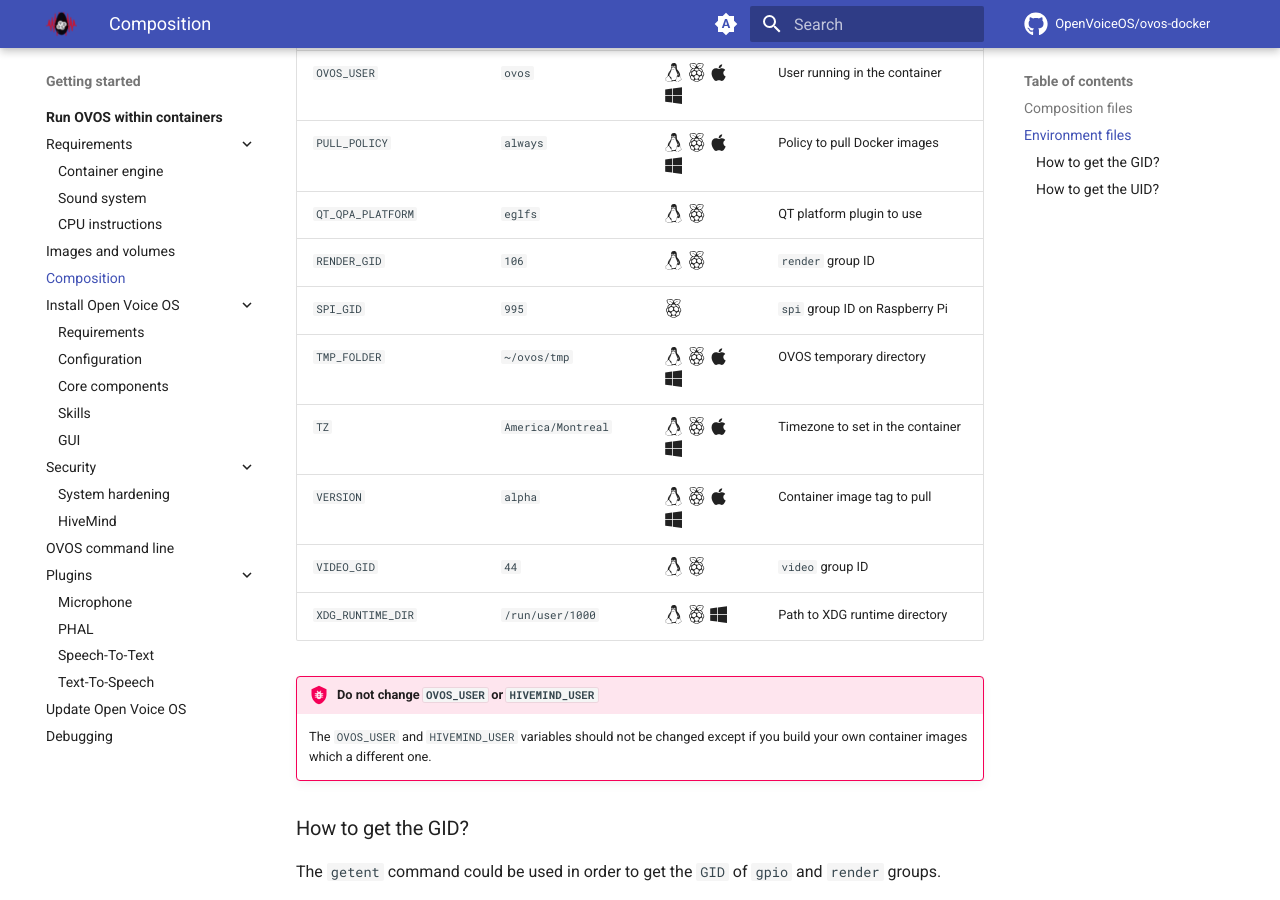
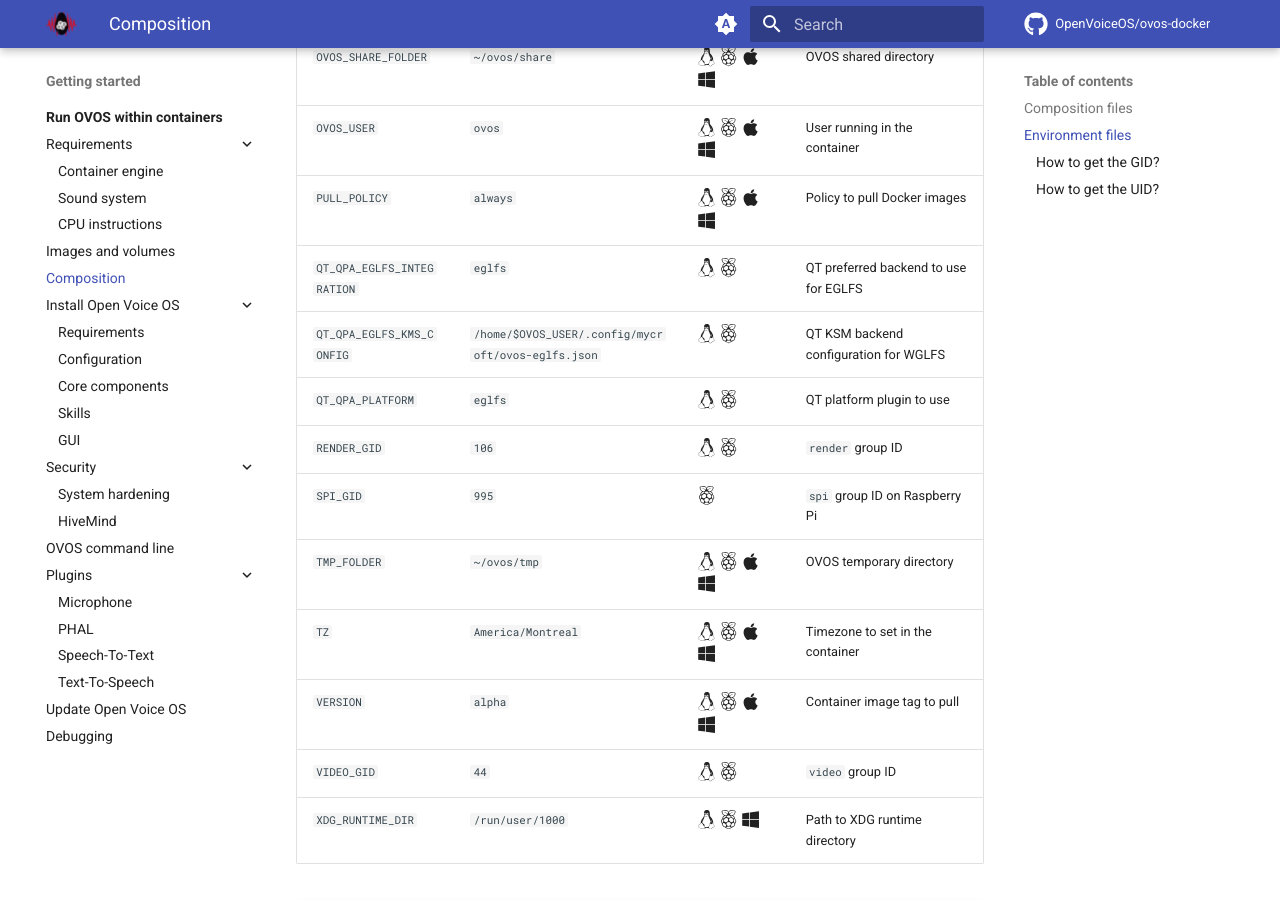
Before and after one commit to OpenVoiceOS/ovos-docker, an MkDocs documentation site: the page built from docs/getting-started/docker/composition.md, in a window 1280 px wide and 900 px high, scrolled down 2023 px. Built offline with MkDocs 1.6.1 and Material for MkDocs 9.7.7, drawn with Linux system fonts in a browser that asks for light colours; plug-ins that fetch from the network failed and are left out; comment, search, counter and statistics services are not loaded.

Commit message:
[gui] Add information about EGLFS and Raspberry Pi 5 board

```diff
--- a/docs/getting-started/docker/composition.md
+++ b/docs/getting-started/docker/composition.md
@@ -28,29 +28,31 @@
 
 Some variables might need to be tuned to match your setup such as the `TZ`, `XDG_RUNTIME_DIR`, etc...
 
-| Variable                      | Default                  | Platforms                                                                                                                                                                                                               | Description                           |
-| ----------------------------- | ------------------------ | ----------------------------------------------------------------------------------------------------------------------------------------------------------------------------------------------------------------------- | ------------------------------------- |
-| `DISPLAY`                     | `:0`                     | :fontawesome-brands-linux:{ .lg title="Linux" } :fontawesome-brands-raspberry-pi:{ .lg title="Raspberry Pi" }                                                                                                           | Display used by X or Wayland          |
-| `GPIO_GID`                    | `997`                    | :fontawesome-brands-raspberry-pi:{ .lg title="Raspberry Pi" }                                                                                                                                                           | `gpio` group ID on Raspberry Pi       |
-| `HIVEMIND_CONFIG_FOLDER`      | `~/hivemind/config`      | :fontawesome-brands-linux:{ .lg title="Linux" } :fontawesome-brands-raspberry-pi:{ .lg title="Raspberry Pi" } :fontawesome-brands-apple:{ .lg title="Mac OS" } :fontawesome-brands-windows:{ .lg title="Windows WSL2" } | HiveMind configuration directory      |
-| `HIVEMIND_CONFIG_PHAL_FOLDER` | `~/hivemind/config/phal` | :fontawesome-brands-linux:{ .lg title="Linux" } :fontawesome-brands-raspberry-pi:{ .lg title="Raspberry Pi" } :fontawesome-brands-apple:{ .lg title="Mac OS" } :fontawesome-brands-windows:{ .lg title="Windows WSL2" } | HiveMind PHAL configuration directory |
-| `HIVEMIND_SHARE_FOLDER`       | `~/hivemind/share`       | :fontawesome-brands-linux:{ .lg title="Linux" } :fontawesome-brands-raspberry-pi:{ .lg title="Raspberry Pi" } :fontawesome-brands-apple:{ .lg title="Mac OS" } :fontawesome-brands-windows:{ .lg title="Windows WSL2" } | HiveMind shared directory             |
-| `HIVEMIND_USER`               | `hivemind`               | :fontawesome-brands-linux:{ .lg title="Linux" } :fontawesome-brands-raspberry-pi:{ .lg title="Raspberry Pi" } :fontawesome-brands-apple:{ .lg title="Mac OS" } :fontawesome-brands-windows:{ .lg title="Windows WSL2" } | User running in the container         |
-| `I2C_GID`                     | `994`                    | :fontawesome-brands-raspberry-pi:{ .lg title="Raspberry Pi" }                                                                                                                                                           | `i2c` group ID on Raspberry Pi        |
-| `INPUT_GID`                   | `102`                    | :fontawesome-brands-linux:{ .lg title="Linux" } :fontawesome-brands-raspberry-pi:{ .lg title="Raspberry Pi" }                                                                                                           | `input` group ID                      |
-| `OVOS_CONFIG_FOLDER`          | `~/ovos/config`          | :fontawesome-brands-linux:{ .lg title="Linux" } :fontawesome-brands-raspberry-pi:{ .lg title="Raspberry Pi" } :fontawesome-brands-apple:{ .lg title="Mac OS" } :fontawesome-brands-windows:{ .lg title="Windows WSL2" } | OVOS configureation directory         |
-| `OVOS_CONFIG_PHAL_FOLDER`     | `~/ovos/config/phal`     | :fontawesome-brands-linux:{ .lg title="Linux" } :fontawesome-brands-raspberry-pi:{ .lg title="Raspberry Pi" } :fontawesome-brands-apple:{ .lg title="Mac OS" } :fontawesome-brands-windows:{ .lg title="Windows WSL2" } | OVOS PHAL configureation directory    |
-| `OVOS_SHARE_FOLDER`           | `~/ovos/share`           | :fontawesome-brands-linux:{ .lg title="Linux" } :fontawesome-brands-raspberry-pi:{ .lg title="Raspberry Pi" } :fontawesome-brands-apple:{ .lg title="Mac OS" } :fontawesome-brands-windows:{ .lg title="Windows WSL2" } | OVOS shared directory                 |
-| `OVOS_USER`                   | `ovos`                   | :fontawesome-brands-linux:{ .lg title="Linux" } :fontawesome-brands-raspberry-pi:{ .lg title="Raspberry Pi" } :fontawesome-brands-apple:{ .lg title="Mac OS" } :fontawesome-brands-windows:{ .lg title="Windows WSL2" } | User running in the container         |
-| `PULL_POLICY`                 | `always`                 | :fontawesome-brands-linux:{ .lg title="Linux" } :fontawesome-brands-raspberry-pi:{ .lg title="Raspberry Pi" } :fontawesome-brands-apple:{ .lg title="Mac OS" } :fontawesome-brands-windows:{ .lg title="Windows WSL2" } | Policy to pull Docker images          |
-| `QT_QPA_PLATFORM`             | `eglfs`                  | :fontawesome-brands-linux:{ .lg title="Linux" } :fontawesome-brands-raspberry-pi:{ .lg title="Raspberry Pi" }                                                                                                           | QT platform plugin to use             |
-| `RENDER_GID`                  | `106`                    | :fontawesome-brands-linux:{ .lg title="Linux" } :fontawesome-brands-raspberry-pi:{ .lg title="Raspberry Pi" }                                                                                                           | `render` group ID                     |
-| `SPI_GID`                     | `995`                    | :fontawesome-brands-raspberry-pi:{ .lg title="Raspberry Pi" }                                                                                                                                                           | `spi` group ID on Raspberry Pi        |
-| `TMP_FOLDER`                  | `~/ovos/tmp`             | :fontawesome-brands-linux:{ .lg title="Linux" } :fontawesome-brands-raspberry-pi:{ .lg title="Raspberry Pi" } :fontawesome-brands-apple:{ .lg title="Mac OS" } :fontawesome-brands-windows:{ .lg title="Windows WSL2" } | OVOS temporary directory              |
-| `TZ`                          | `America/Montreal`       | :fontawesome-brands-linux:{ .lg title="Linux" } :fontawesome-brands-raspberry-pi:{ .lg title="Raspberry Pi" } :fontawesome-brands-apple:{ .lg title="Mac OS" } :fontawesome-brands-windows:{ .lg title="Windows WSL2" } | Timezone to set in the container      |
-| `VERSION`                     | `alpha`                  | :fontawesome-brands-linux:{ .lg title="Linux" } :fontawesome-brands-raspberry-pi:{ .lg title="Raspberry Pi" } :fontawesome-brands-apple:{ .lg title="Mac OS" } :fontawesome-brands-windows:{ .lg title="Windows WSL2" } | Container image tag to pull           |
-| `VIDEO_GID`                   | `44`                     | :fontawesome-brands-linux:{ .lg title="Linux" } :fontawesome-brands-raspberry-pi:{ .lg title="Raspberry Pi" }                                                                                                           | `video` group ID                      |
-| `XDG_RUNTIME_DIR`             | `/run/user/1000`         | :fontawesome-brands-linux:{ .lg title="Linux" } :fontawesome-brands-raspberry-pi:{ .lg title="Raspberry Pi" } :fontawesome-brands-windows:{ .lg title="Windows WSL2" }                                                  | Path to XDG runtime directory         |
+| Variable                      | Default                                            | Platforms                                                                                                                                                                                                               | Description                            |
+| ----------------------------- | -------------------------------------------------- | ----------------------------------------------------------------------------------------------------------------------------------------------------------------------------------------------------------------------- | -------------------------------------- |
+| `DISPLAY`                     | `:0`                                               | :fontawesome-brands-linux:{ .lg title="Linux" } :fontawesome-brands-raspberry-pi:{ .lg title="Raspberry Pi" }                                                                                                           | Display used by X or Wayland           |
+| `GPIO_GID`                    | `997`                                              | :fontawesome-brands-raspberry-pi:{ .lg title="Raspberry Pi" }                                                                                                                                                           | `gpio` group ID on Raspberry Pi        |
+| `HIVEMIND_CONFIG_FOLDER`      | `~/hivemind/config`                                | :fontawesome-brands-linux:{ .lg title="Linux" } :fontawesome-brands-raspberry-pi:{ .lg title="Raspberry Pi" } :fontawesome-brands-apple:{ .lg title="Mac OS" } :fontawesome-brands-windows:{ .lg title="Windows WSL2" } | HiveMind configuration directory       |
+| `HIVEMIND_CONFIG_PHAL_FOLDER` | `~/hivemind/config/phal`                           | :fontawesome-brands-linux:{ .lg title="Linux" } :fontawesome-brands-raspberry-pi:{ .lg title="Raspberry Pi" } :fontawesome-brands-apple:{ .lg title="Mac OS" } :fontawesome-brands-windows:{ .lg title="Windows WSL2" } | HiveMind PHAL configuration directory  |
+| `HIVEMIND_SHARE_FOLDER`       | `~/hivemind/share`                                 | :fontawesome-brands-linux:{ .lg title="Linux" } :fontawesome-brands-raspberry-pi:{ .lg title="Raspberry Pi" } :fontawesome-brands-apple:{ .lg title="Mac OS" } :fontawesome-brands-windows:{ .lg title="Windows WSL2" } | HiveMind shared directory              |
+| `HIVEMIND_USER`               | `hivemind`                                         | :fontawesome-brands-linux:{ .lg title="Linux" } :fontawesome-brands-raspberry-pi:{ .lg title="Raspberry Pi" } :fontawesome-brands-apple:{ .lg title="Mac OS" } :fontawesome-brands-windows:{ .lg title="Windows WSL2" } | User running in the container          |
+| `I2C_GID`                     | `994`                                              | :fontawesome-brands-raspberry-pi:{ .lg title="Raspberry Pi" }                                                                                                                                                           | `i2c` group ID on Raspberry Pi         |
+| `INPUT_GID`                   | `102`                                              | :fontawesome-brands-linux:{ .lg title="Linux" } :fontawesome-brands-raspberry-pi:{ .lg title="Raspberry Pi" }                                                                                                           | `input` group ID                       |
+| `OVOS_CONFIG_FOLDER`          | `~/ovos/config`                                    | :fontawesome-brands-linux:{ .lg title="Linux" } :fontawesome-brands-raspberry-pi:{ .lg title="Raspberry Pi" } :fontawesome-brands-apple:{ .lg title="Mac OS" } :fontawesome-brands-windows:{ .lg title="Windows WSL2" } | OVOS configureation directory          |
+| `OVOS_CONFIG_PHAL_FOLDER`     | `~/ovos/config/phal`                               | :fontawesome-brands-linux:{ .lg title="Linux" } :fontawesome-brands-raspberry-pi:{ .lg title="Raspberry Pi" } :fontawesome-brands-apple:{ .lg title="Mac OS" } :fontawesome-brands-windows:{ .lg title="Windows WSL2" } | OVOS PHAL configureation directory     |
+| `OVOS_SHARE_FOLDER`           | `~/ovos/share`                                     | :fontawesome-brands-linux:{ .lg title="Linux" } :fontawesome-brands-raspberry-pi:{ .lg title="Raspberry Pi" } :fontawesome-brands-apple:{ .lg title="Mac OS" } :fontawesome-brands-windows:{ .lg title="Windows WSL2" } | OVOS shared directory                  |
+| `OVOS_USER`                   | `ovos`                                             | :fontawesome-brands-linux:{ .lg title="Linux" } :fontawesome-brands-raspberry-pi:{ .lg title="Raspberry Pi" } :fontawesome-brands-apple:{ .lg title="Mac OS" } :fontawesome-brands-windows:{ .lg title="Windows WSL2" } | User running in the container          |
+| `PULL_POLICY`                 | `always`                                           | :fontawesome-brands-linux:{ .lg title="Linux" } :fontawesome-brands-raspberry-pi:{ .lg title="Raspberry Pi" } :fontawesome-brands-apple:{ .lg title="Mac OS" } :fontawesome-brands-windows:{ .lg title="Windows WSL2" } | Policy to pull Docker images           |
+| `QT_QPA_EGLFS_INTEGRATION`    | `eglfs`                                            | :fontawesome-brands-linux:{ .lg title="Linux" } :fontawesome-brands-raspberry-pi:{ .lg title="Raspberry Pi" }                                                                                                           | QT preferred backend to use for EGLFS  |
+| `QT_QPA_EGLFS_KMS_CONFIG`     | `/home/$OVOS_USER/.config/mycroft/ovos-eglfs.json` | :fontawesome-brands-linux:{ .lg title="Linux" } :fontawesome-brands-raspberry-pi:{ .lg title="Raspberry Pi" }                                                                                                           | QT KSM backend configuration for WGLFS |
+| `QT_QPA_PLATFORM`             | `eglfs`                                            | :fontawesome-brands-linux:{ .lg title="Linux" } :fontawesome-brands-raspberry-pi:{ .lg title="Raspberry Pi" }                                                                                                           | QT platform plugin to use              |
+| `RENDER_GID`                  | `106`                                              | :fontawesome-brands-linux:{ .lg title="Linux" } :fontawesome-brands-raspberry-pi:{ .lg title="Raspberry Pi" }                                                                                                           | `render` group ID                      |
+| `SPI_GID`                     | `995`                                              | :fontawesome-brands-raspberry-pi:{ .lg title="Raspberry Pi" }                                                                                                                                                           | `spi` group ID on Raspberry Pi         |
+| `TMP_FOLDER`                  | `~/ovos/tmp`                                       | :fontawesome-brands-linux:{ .lg title="Linux" } :fontawesome-brands-raspberry-pi:{ .lg title="Raspberry Pi" } :fontawesome-brands-apple:{ .lg title="Mac OS" } :fontawesome-brands-windows:{ .lg title="Windows WSL2" } | OVOS temporary directory               |
+| `TZ`                          | `America/Montreal`                                 | :fontawesome-brands-linux:{ .lg title="Linux" } :fontawesome-brands-raspberry-pi:{ .lg title="Raspberry Pi" } :fontawesome-brands-apple:{ .lg title="Mac OS" } :fontawesome-brands-windows:{ .lg title="Windows WSL2" } | Timezone to set in the container       |
+| `VERSION`                     | `alpha`                                            | :fontawesome-brands-linux:{ .lg title="Linux" } :fontawesome-brands-raspberry-pi:{ .lg title="Raspberry Pi" } :fontawesome-brands-apple:{ .lg title="Mac OS" } :fontawesome-brands-windows:{ .lg title="Windows WSL2" } | Container image tag to pull            |
+| `VIDEO_GID`                   | `44`                                               | :fontawesome-brands-linux:{ .lg title="Linux" } :fontawesome-brands-raspberry-pi:{ .lg title="Raspberry Pi" }                                                                                                           | `video` group ID                       |
+| `XDG_RUNTIME_DIR`             | `/run/user/1000`                                   | :fontawesome-brands-linux:{ .lg title="Linux" } :fontawesome-brands-raspberry-pi:{ .lg title="Raspberry Pi" } :fontawesome-brands-windows:{ .lg title="Windows WSL2" }                                                  | Path to XDG runtime directory          |
 
 !!! bug "Do not change `OVOS_USER` or `HIVEMIND_USER`"
 
```
Also changed, not shown: docs/getting-started/docker/installation/gui.md (+15 -0 lines).
